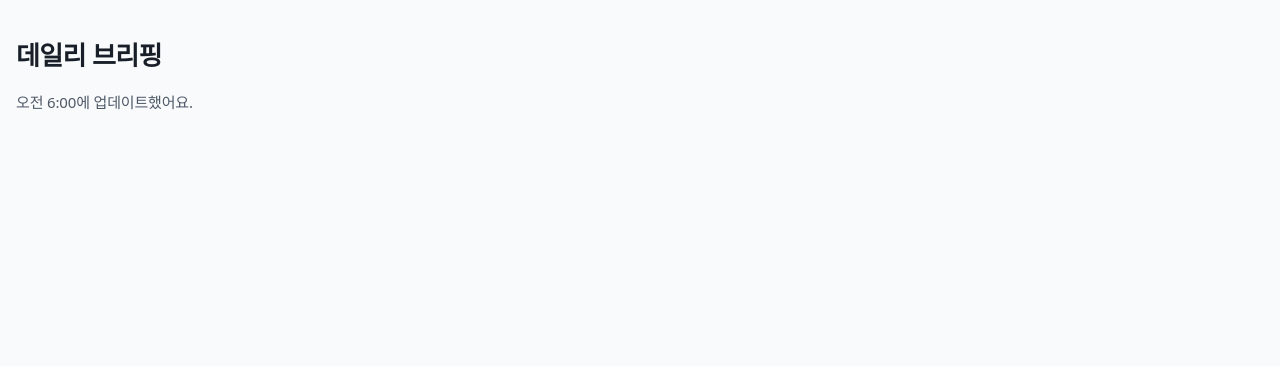
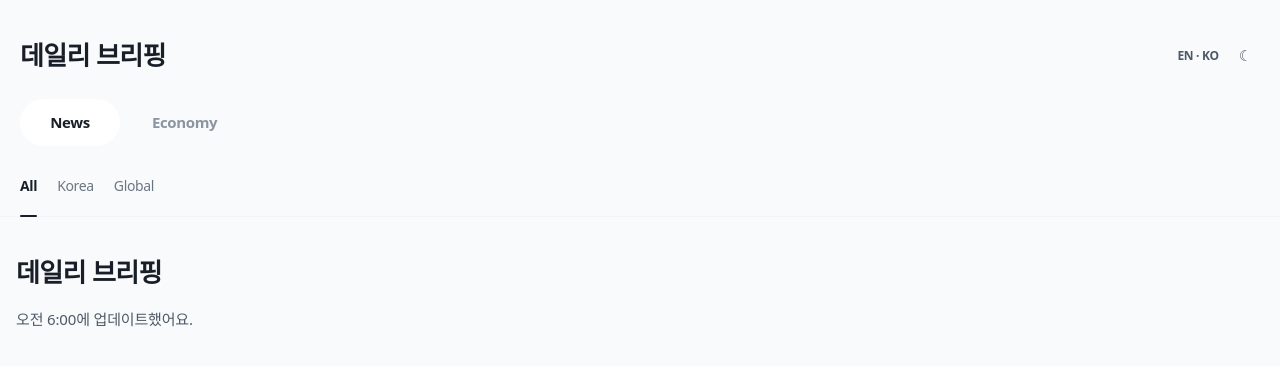
Before and after one commit to P0it/daily-news, a Next.js app in the folder frontend/: page / in a window 1280 px wide. Shown: the top 366 px of the page. Built offline with nearby package versions, Linux system fonts and the light colour scheme; a web font is replaced by a local one.

Commit message:
feat(frontend): TabBar + ScopeFilter + Theme/Lang toggles + AppShell wrapper

```diff
--- a/frontend/src/app/layout.tsx
+++ b/frontend/src/app/layout.tsx
@@ -1,4 +1,5 @@
 import type { Metadata } from 'next'
+import { AppShell } from '@/components/AppShell'
 import './globals.css'
 
 export const metadata: Metadata = {
@@ -28,9 +29,7 @@ export default function RootLayout({
         />
       </head>
       <body>
-        <main className="mx-auto" style={{ maxWidth: 'var(--container-briefing)' }}>
-          {children}
-        </main>
+        <AppShell>{children}</AppShell>
       </body>
     </html>
   )
--- /dev/null
+++ b/frontend/src/components/AppShell.tsx
@@ -0,0 +1,54 @@
+'use client'
+
+import { Suspense, useEffect, useState } from 'react'
+import { LangToggle } from './LangToggle'
+import { ScopeFilter } from './ScopeFilter'
+import { TabBar } from './TabBar'
+import { ThemeToggle } from './ThemeToggle'
+import { getStoredLang, type Lang } from '@/lib/i18n'
+
+export function AppShell({ children }: { children: React.ReactNode }) {
+  const [lang, setLang] = useState<Lang>('ko')
+
+  useEffect(() => {
+    setLang(getStoredLang())
+  }, [])
+
+  return (
+    <>
+      <header
+        className="flex items-center justify-between px-5 pt-9 pb-3"
+        style={{ maxWidth: 'var(--container-briefing)', margin: '0 auto' }}
+      >
+        <h1
+          className="tracking-tight"
+          style={{
+            fontSize: '26px',
+            fontWeight: 700,
+            color: 'var(--text-primary)',
+          }}
+        >
+          데일리 브리핑
+        </h1>
+        <div className="flex items-center gap-1">
+          <LangToggle />
+          <ThemeToggle />
+        </div>
+      </header>
+      <div style={{ maxWidth: 'var(--container-briefing)', margin: '0 auto' }}>
+        <Suspense fallback={<div style={{ height: 60 }} />}>
+          <TabBar lang={lang} />
+        </Suspense>
+        <Suspense fallback={<div style={{ height: 48 }} />}>
+          <ScopeFilter lang={lang} />
+        </Suspense>
+      </div>
+      <main
+        style={{ maxWidth: 'var(--container-briefing)', margin: '0 auto' }}
+        className="pb-20"
+      >
+        {children}
+      </main>
+    </>
+  )
+}
--- /dev/null
+++ b/frontend/src/components/LangToggle.tsx
@@ -0,0 +1,34 @@
+'use client'
+
+import { useEffect, useState } from 'react'
+import { getStoredLang, storeLang, type Lang } from '@/lib/i18n'
+
+export function LangToggle() {
+  const [lang, setLang] = useState<Lang>('ko')
+  const [mounted, setMounted] = useState(false)
+
+  useEffect(() => {
+    setLang(getStoredLang())
+    setMounted(true)
+  }, [])
+
+  function toggle() {
+    const next: Lang = lang === 'ko' ? 'en' : 'ko'
+    setLang(next)
+    storeLang(next)
+    // 현재는 정적 로드. 새로고침으로 사전 전환.
+    location.reload()
+  }
+
+  if (!mounted) return <div style={{ width: 56, height: 36 }} />
+
+  return (
+    <button
+      onClick={toggle}
+      className="px-2 text-xs font-bold tracking-tight"
+      style={{ color: 'var(--text-secondary)' }}
+    >
+      {lang === 'ko' ? 'KO · EN' : 'EN · KO'}
+    </button>
+  )
+}
--- /dev/null
+++ b/frontend/src/components/ScopeFilter.tsx
@@ -0,0 +1,68 @@
+'use client'
+
+import Link from 'next/link'
+import { useSearchParams } from 'next/navigation'
+import {
+  parseScopeFromSearch,
+  parseTabFromSearch,
+  tabHref,
+  type Scope,
+} from '@/lib/tabs'
+import { t, type Lang } from '@/lib/i18n'
+
+export function ScopeFilter({ lang }: { lang: Lang }) {
+  const sp = useSearchParams()
+  const tab = parseTabFromSearch(sp)
+  const scope = parseScopeFromSearch(sp)
+  const dict = t(lang)
+
+  const options: Scope[] = ['all', 'domestic', 'foreign']
+
+  return (
+    <div
+      className="flex gap-5 px-5 py-3.5"
+      style={{
+        borderBottom: '0.5px solid var(--border-subtle)',
+      }}
+    >
+      {options.map((s) => {
+        const active = scope === s
+        const label =
+          s === 'all'
+            ? dict['scope.all']
+            : s === 'domestic'
+            ? dict['scope.domestic']
+            : tab === 'current'
+            ? dict['scope.international']
+            : dict['scope.foreign']
+        return (
+          <Link
+            key={s}
+            href={tabHref(tab, s)}
+            className="relative pb-1.5 text-sm tracking-tight"
+            style={{
+              color: active ? 'var(--text-primary)' : 'var(--text-tertiary)',
+              fontWeight: active ? 700 : 500,
+            }}
+          >
+            {label}
+            {active && (
+              <span
+                aria-hidden
+                style={{
+                  position: 'absolute',
+                  left: 0,
+                  right: 0,
+                  bottom: '-15px',
+                  height: '2px',
+                  background: 'var(--text-primary)',
+                  borderRadius: '1px',
+                }}
+              />
+            )}
+          </Link>
+        )
+      })}
+    </div>
+  )
+}
--- /dev/null
+++ b/frontend/src/components/TabBar.tsx
@@ -0,0 +1,41 @@
+'use client'
+
+import Link from 'next/link'
+import { useSearchParams } from 'next/navigation'
+import { parseTabFromSearch, tabHref, type Tab } from '@/lib/tabs'
+import { t, type Lang } from '@/lib/i18n'
+
+export function TabBar({ lang }: { lang: Lang }) {
+  const sp = useSearchParams()
+  const currentTab = parseTabFromSearch(sp)
+  const dict = t(lang)
+
+  // Week 2a: 2 tabs. Week 2b 에서 'picks' 추가.
+  const tabs: { key: Tab; label: string }[] = [
+    { key: 'current', label: dict['tab.current'] },
+    { key: 'economy', label: dict['tab.economy'] },
+  ]
+
+  return (
+    <nav className="flex gap-2 px-5 pt-3 pb-4" role="tablist">
+      {tabs.map(({ key, label }) => {
+        const active = currentTab === key
+        return (
+          <Link
+            key={key}
+            href={tabHref(key)}
+            role="tab"
+            aria-selected={active}
+            className={`min-w-[100px] text-center rounded-full px-6 py-3 text-[15px] tracking-tight transition-colors ${
+              active
+                ? 'bg-white text-gray-900 font-bold dark:bg-gray-800 dark:text-white'
+                : 'bg-transparent text-gray-500 font-semibold'
+            }`}
+          >
+            {label}
+          </Link>
+        )
+      })}
+    </nav>
+  )
+}
--- /dev/null
+++ b/frontend/src/components/ThemeToggle.tsx
@@ -0,0 +1,36 @@
+'use client'
+
+import { useEffect, useState } from 'react'
+import { applyTheme, resolveInitialTheme, storeTheme, type Theme } from '@/lib/theme'
+
+export function ThemeToggle() {
+  const [theme, setTheme] = useState<Theme>('light')
+  const [mounted, setMounted] = useState(false)
+
+  useEffect(() => {
+    const initial = resolveInitialTheme()
+    setTheme(initial)
+    applyTheme(initial)
+    setMounted(true)
+  }, [])
+
+  function toggle() {
+    const next: Theme = theme === 'dark' ? 'light' : 'dark'
+    setTheme(next)
+    storeTheme(next)
+    applyTheme(next)
+  }
+
+  if (!mounted) return <div style={{ width: 36, height: 36 }} />
+
+  return (
+    <button
+      onClick={toggle}
+      aria-label={theme === 'dark' ? 'Switch to light mode' : 'Switch to dark mode'}
+      className="p-2 rounded-full text-[15px]"
+      style={{ color: 'var(--text-secondary)' }}
+    >
+      {theme === 'dark' ? '☀' : '☾'}
+    </button>
+  )
+}
```
